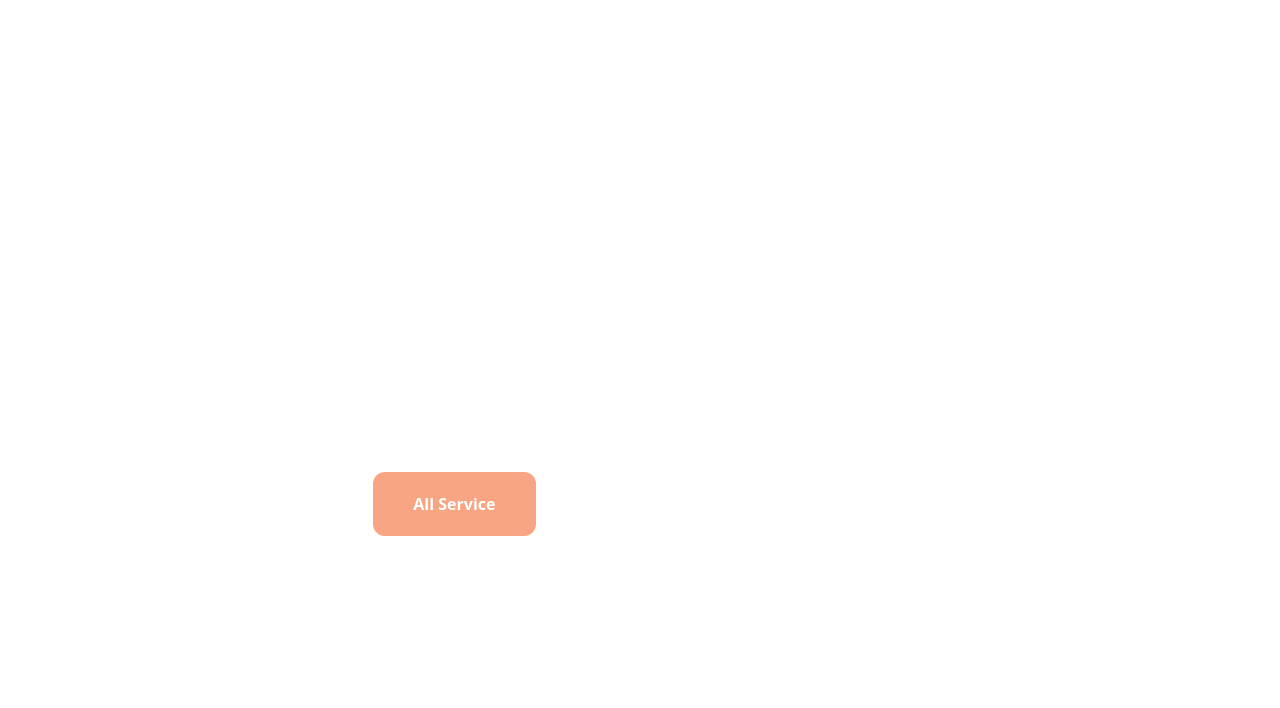
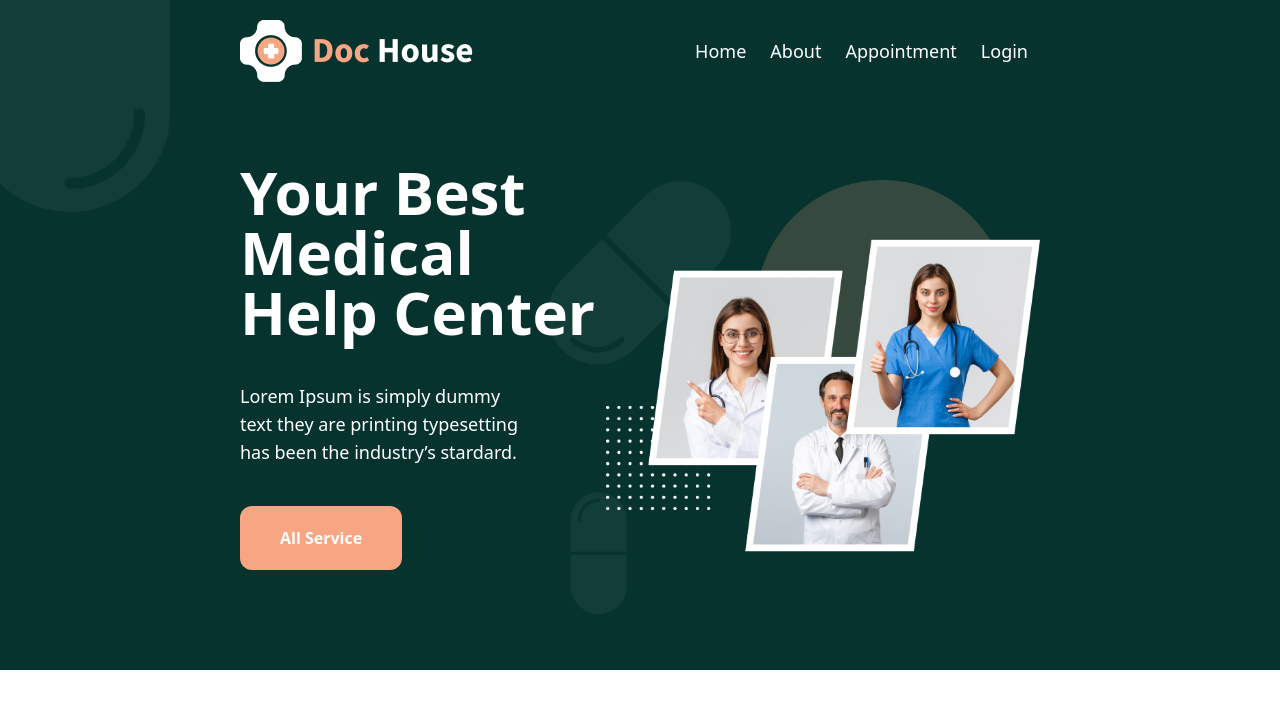
Before and after one commit to ReazTausif97/Doctor-Website, a plain HTML site: page index.html in a window 1280 px wide. Drawn offline with nearby package versions, Linux system fonts and the light colour scheme; the site is published under a folder, as on GitHub Pages, so addresses that start at the root find nothing.

Commit message:
image fix

```diff
--- a/index.html
+++ b/index.html
@@ -14,10 +14,10 @@
   <body>
     <section
       class="w-full text-white py-5 px-5 md:px-60 bg-center bg-cover"
-      style="background-image: url('/images/backgroundimg.png')"
+      style="background-image: url('images/backgroundimg.png')"
     >
       <div class="topbar flex justify-between items-center">
-        <img src="/images/logo.png" alt="" />
+        <img src="images/logo.png" alt="" />
         <nav class="mx-3">
           <ul class="hidden space-x-6 text-lg md:flex">
             <li>Home</li>
@@ -44,9 +44,47 @@
           </button>
         </div>
         <div class="bannerimage">
-          <img class="w-full" src="/images/bannerimg.png" alt="" />
+          <img class="w-full" src="images/bannerimg.png" alt="" />
         </div>
       </div>
     </section>
+
+    <!-- <section class="ourservices flex gap-5 mt-20 justify-evenly px-60">
+      <div class="servicesleft w-1/2">
+        <img class="w-full" src="/images/services.png" alt="" />
+      </div>
+      <div class="servicesright w-1/2">
+        <div class="servicetext">
+          <h1 class="font-bold text-3xl">Our Services</h1>
+          <p>
+            Sed ut perspiciatis unde omnis iste natus error sit voluptatem
+            accusantium doloremque laudantium, totam rem aperiam, eaque ipsa
+            quae ab illo inve ntore veritatis et quasi architecto beatae vitae
+            dicta sunt explicabo.
+          </p>
+        </div>
+
+        <div class="buttons">
+          <button>Cavity Protection</button>
+          <button>Cosmetic Dentisty</button>
+          <button>Oral Surgery</button>
+        </div>
+        <img src="/images/servicesleft.png" alt="" />
+        <div class="servicesbtm">
+          <h1>Electro Gastrology Therapy</h1>
+          <p>
+            Sed ut perspiciatis unde omnis iste natus error sit voluptatem
+            accusantium doloremque laudantium, totam rem aperiam, eaque ipsa
+            quae ab illo inve ntore veritatis et quasi architecto beatae vitae
+            dicta sunt explicabo. Sed ut perspiciatis unde omnis iste natus
+            error <br />
+            Sit voluptatem accusantium doloremque laudantium, totam rem aperiam,
+            eaque ipsa quae ab illo inve ntore veritatis et quasi architecto
+            beatae vitae dicta sunt explicabo.
+          </p>
+          <button>More Details</button>
+        </div>
+      </div>
+    </section> -->
   </body>
 </html>
```
Also changed, not shown: images/services.png (renamed from images/Rectangle 20078.png), images/servicesleft.png (renamed from images/Rectangle 10.png).
